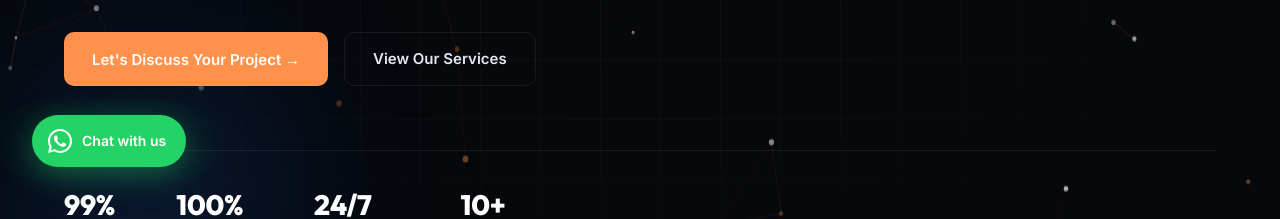
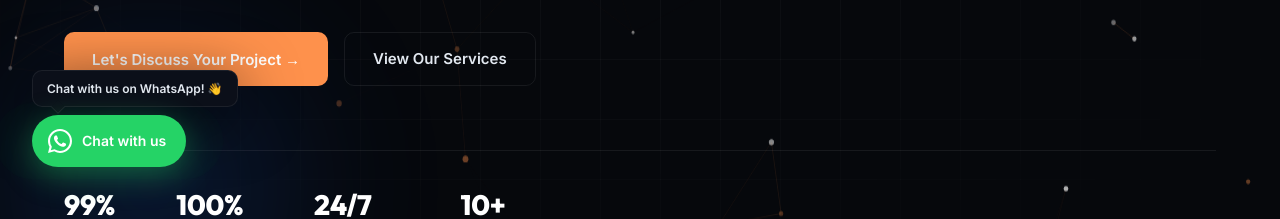
Before and after one commit to Cyber-Marl/SecureStack, a React (Vite) app in the folder securestack-frontend/: page / in a window 1280 px wide. Shown: the part 601-820 px from the top of the page. Built offline with nearby package versions, Linux system fonts and the light colour scheme; no server answers.

Commit message:
feat: refine WhatsApp button with 5s delay and tooltips

```diff
--- a/securestack-frontend/src/components/WhatsAppButton.css
+++ b/securestack-frontend/src/components/WhatsAppButton.css
@@ -1,9 +1,23 @@
-.whatsapp-btn {
+.whatsapp-wrapper {
   position: fixed;
   bottom: 32px;
   left: 32px; /* Positioned in the bottom-left corner */
-  right: auto;
   z-index: 999;
+  display: flex;
+  flex-direction: column;
+  align-items: flex-start;
+  opacity: 0;
+  transform: translateY(20px);
+  transition: opacity 0.6s cubic-bezier(.16,1,.3,1), transform 0.6s cubic-bezier(.16,1,.3,1);
+}
+
+.whatsapp-wrapper.fade-in {
+  opacity: 1;
+  transform: translateY(0);
+}
+
+.whatsapp-btn {
+  position: relative;
   display: flex;
   align-items: center;
   gap: 10px;
@@ -17,16 +31,20 @@
   font-size: 14px;
   text-decoration: none;
 }
+
 .whatsapp-btn svg {
   width: 24px;
   height: 24px;
   flex-shrink: 0;
 }
+
 .wa-label { white-space: nowrap; }
+
 .whatsapp-btn:hover {
   transform: translateY(-4px) scale(1.03);
   box-shadow: 0 12px 40px rgba(37,211,102,0.5);
 }
+
 .whatsapp-btn::before {
   content: '';
   position: absolute;
@@ -36,17 +54,62 @@
   animation: wa-pulse 2.5s infinite;
   z-index: -1;
 }
+
+/* Tooltip Styling */
+.whatsapp-tooltip {
+  position: relative;
+  background: var(--bg-2);
+  border: 1px solid var(--border);
+  color: var(--text);
+  padding: 8px 14px;
+  border-radius: var(--radius);
+  font-size: 12px;
+  font-weight: 600;
+  box-shadow: var(--shadow-lg);
+  margin-bottom: 8px;
+  opacity: 0;
+  visibility: hidden;
+  transform: translateY(6px);
+  transition: all 0.3s cubic-bezier(.16,1,.3,1);
+  white-space: nowrap;
+  pointer-events: none;
+}
+
+.whatsapp-tooltip.show {
+  opacity: 1;
+  visibility: visible;
+  transform: translateY(0);
+}
+
+.tooltip-arrow {
+  position: absolute;
+  bottom: -6px;
+  left: 20px;
+  width: 10px;
+  height: 10px;
+  background: var(--bg-2);
+  border-right: 1px solid var(--border);
+  border-bottom: 1px solid var(--border);
+  transform: rotate(45deg);
+}
+
 @keyframes wa-pulse {
   0%   { transform: scale(1); opacity: 0.5; }
   100% { transform: scale(1.5); opacity: 0; }
 }
+
 @media (max-width: 600px) {
+  .whatsapp-wrapper {
+    bottom: 24px;
+    left: 24px;
+  }
   .whatsapp-btn {
-    bottom: 24px; /* standard mobile corner padding */
-    left: 24px;
-    right: auto;
     padding: 14px;
     border-radius: 50%;
   }
   .wa-label { display: none; }
+  .whatsapp-tooltip {
+    font-size: 11px;
+    padding: 6px 10px;
+  }
 }
--- a/securestack-frontend/src/components/WhatsAppButton.jsx
+++ b/securestack-frontend/src/components/WhatsAppButton.jsx
@@ -1,8 +1,40 @@
+import { useState, useEffect } from 'react';
 import './WhatsAppButton.css';
 
 export default function WhatsAppButton({ phone = '263XXXXXXXXX', message = 'Hi! I\'m interested in your services.' }) {
+  const [visible, setVisible] = useState(false);
+  const [showTooltip, setShowTooltip] = useState(false);
+
+  useEffect(() => {
+    // 5-second entry delay for B2B page polish
+    const entryTimer = setTimeout(() => {
+      setVisible(true);
+      // Show tooltip 1.5 seconds after button enters to guide action
+      const tooltipTimer = setTimeout(() => {
+        setShowTooltip(true);
+      }, 1500);
+      return () => clearTimeout(tooltipTimer);
+    }, 5000);
+
+    return () => clearTimeout(entryTimer);
+  }, []);
+
   const url = `https://wa.me/${phone}?text=${encodeURIComponent(message)}`;
+
+  if (!visible) return null;
+
   return (
+    <div
+      className={`whatsapp-wrapper ${visible ? 'fade-in' : ''}`}
+      onMouseEnter={() => setShowTooltip(true)}
+      onMouseLeave={() => setShowTooltip(false)}
+    >
+      {/* Dynamic Pop-up Tooltip */}
+      <div className={`whatsapp-tooltip ${showTooltip ? 'show' : ''}`}>
+        <span className="tooltip-text">Chat with us on WhatsApp! 👋</span>
+        <span className="tooltip-arrow"></span>
+      </div>
+
       <a
         href={url}
         target="_blank"
@@ -16,5 +48,6 @@ export default function WhatsAppButton({ phone = '263XXXXXXXXX', message = 'Hi!
         </svg>
         <span className="wa-label">Chat with us</span>
       </a>
+    </div>
   );
 }
```
Also changed, not shown: 4 other files (tests, documents, lock files or other folders). Lines whose indentation alone changed are shown as unchanged.
